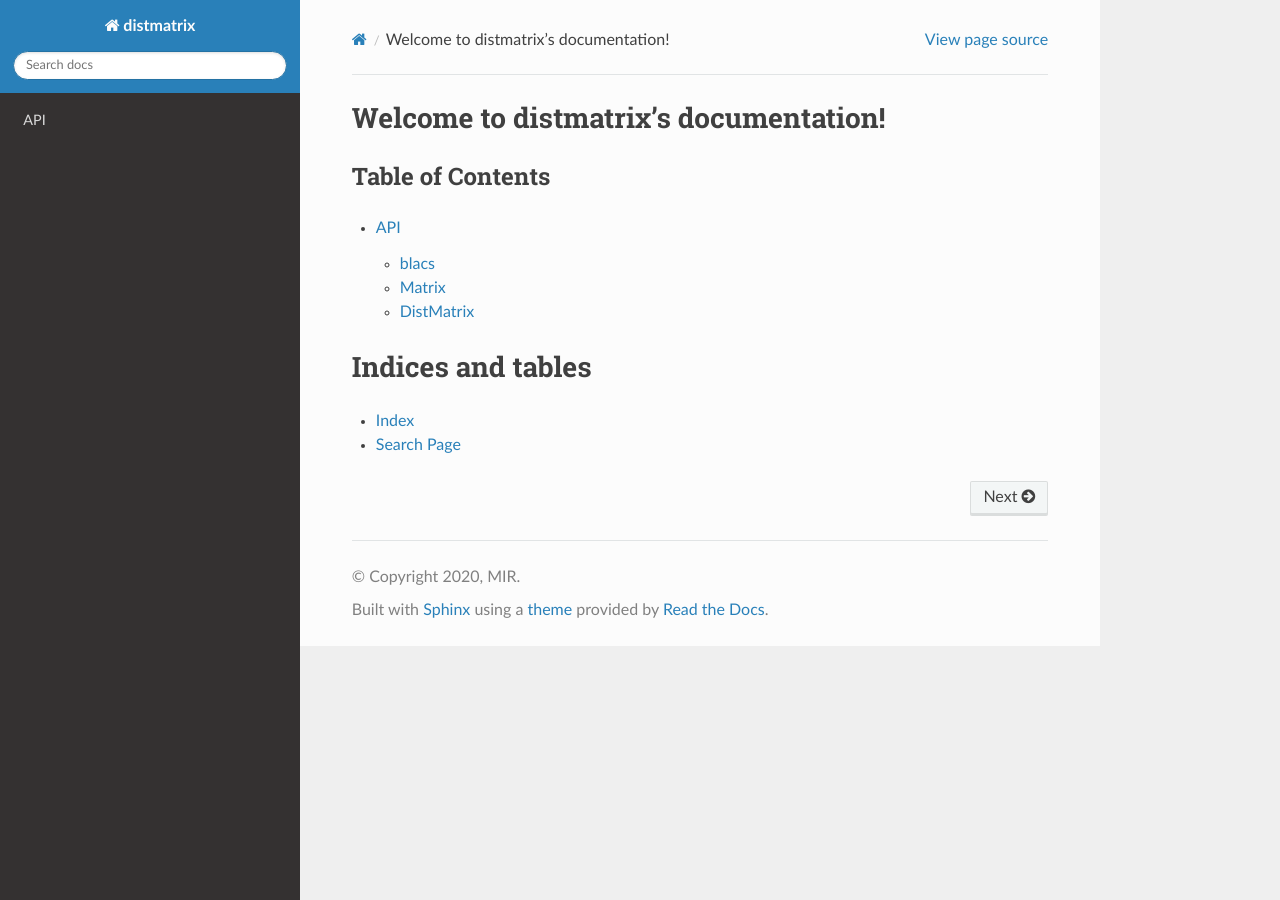
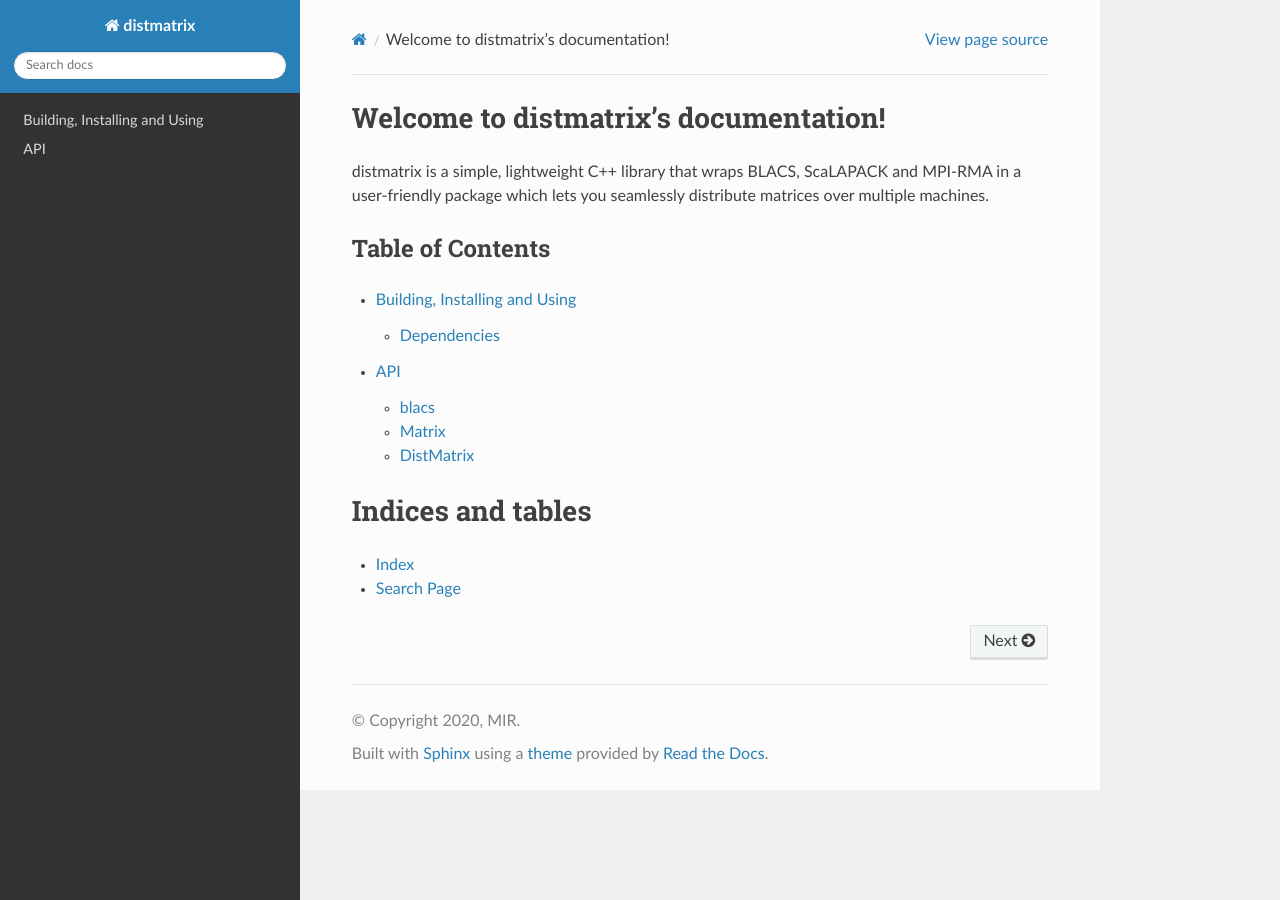
Before and after one commit to mir-group/distmatrix, a Sphinx documentation site: the page built from docs/index.rst, in a window 1280 px wide. Built offline with Sphinx 7.4.7 and the Read the Docs theme 2.0.0, drawn with Linux system fonts in a browser that asks for light colours; pages that are not in the unit, such as notebooks, are missing from menus.

```diff
--- a/docs/api/index.rst
+++ b/docs/api/index.rst
@@ -4,7 +4,7 @@ API
 ===
 
 .. toctree::
-    :maxdepth: 1
+    :maxdepth: 2
    blacs
    matrix
    distmatrix
--- a/docs/index.rst
+++ b/docs/index.rst
@@ -5,6 +5,8 @@
 
 Welcome to distmatrix's documentation!
 ======================================
+
+distmatrix is a simple, lightweight C++ library that wraps BLACS, ScaLAPACK and MPI-RMA in a user-friendly package which lets you seamlessly distribute matrices over multiple machines.
 
 Table of Contents
 ^^^^^^^^^^^^^^^^^
--- /dev/null
+++ b/docs/install.rst
@@ -0,0 +1,9 @@
+.. _install:
+
+Building, Installing and Using
+==============================
+
+distmatrix is written as a stand-alone CMake library and can therefore be used in the standard ways.
+
+Dependencies
+------------
```
Also changed, not shown: 7 other files.
